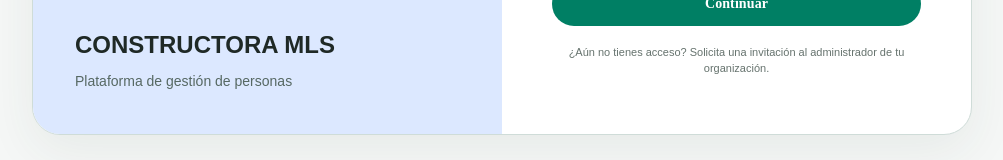
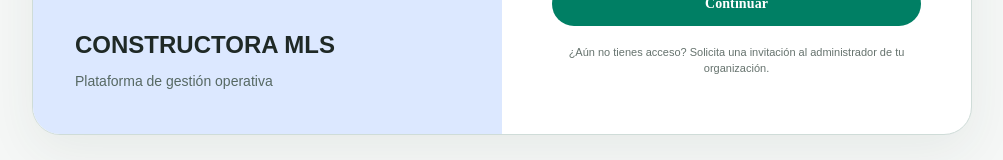
Before and after one commit to Constructora-MLS/saber, an Angular app: page /sign-in in a window 1280 px wide. Shown: the part 525-685 px from the top of the page, without its empty margins (138-1141 px from the left). Built offline with nearby package versions, Linux system fonts and the light colour scheme.

Commit message:
feat: update brand copy on sign-in page for clarity

```diff
--- a/src/app/iam/presentation/pages/sign-in-page/sign-in.page.html
+++ b/src/app/iam/presentation/pages/sign-in-page/sign-in.page.html
@@ -4,7 +4,7 @@
       <app-mls-icon size="3.75rem" label="Constructora MLS" />
       <div>
         <h2 class="login__brand-name">CONSTRUCTORA MLS</h2>
-        <p class="login__brand-copy">Plataforma de gestión de personas</p>
+        <p class="login__brand-copy">Plataforma de gestión operativa</p>
       </div>
     </section>
 
```
